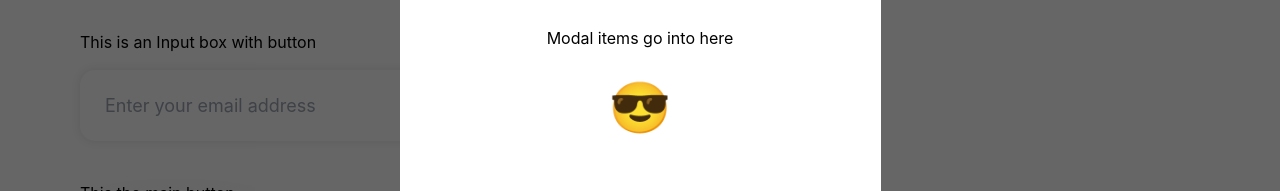
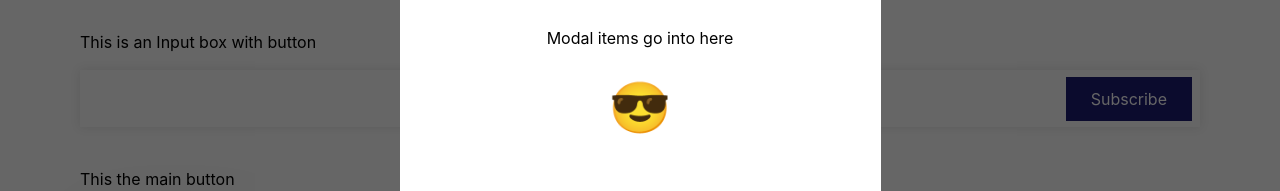
Before and after one commit to blockchainhubafrica/ndu-web-client, a React (Create React App) app: page /components in a window 1280 px wide. Shown: the part 199-390 px from the top of the page. Built offline with nearby package versions, Linux system fonts and the light colour scheme.

Commit message:
--refactor: css styles and html structure updates

```diff
--- a/src/components/Input/input.module.css
+++ b/src/components/Input/input.module.css
@@ -1,6 +1,6 @@
 .container input {
   padding: 10px 10px;
-  border-radius: 10px;
+  border-radius: var(--app-border-radius-1);
   background-color: #fafafa;
   color: #838181;
 }
--- a/src/components/InputWithButton/index.jsx
+++ b/src/components/InputWithButton/index.jsx
@@ -2,16 +2,14 @@ import React from "react";
 import { NormalButton } from "..";
 import styles from "./inputWithButton.module.css";
 
-function InputWithButton() {
+function InputWithButton({ placeHolder }) {
   return (
-    <form className={`${styles.inputWithButton}`}>
-      <input
-        type="text"
-        className={`${styles.inputWithButtonInput}`}
-        placeholder="Enter your email address"
-      />
-      <NormalButton buttonText="Subscribe" />
-    </form>
+    <div className={styles["container"]}>
+      <input type="text" placeHolder={placeHolder} />
+      <div className="hidden md:block">
+        <NormalButton buttonText="Subscribe" />
+      </div>
+    </div>
   );
 }
 
--- a/src/components/InputWithButton/inputWithButton.module.css
+++ b/src/components/InputWithButton/inputWithButton.module.css
@@ -1,22 +1,22 @@
-.inputWithButton{
-    width: 515px;
-    height: 71px;
-    background: #FFFFFF;
-    border-radius: 15px;
+.container {
+  /* width: 515px; */
+  width: 100%;
+  background: #ffffff;
+  border-radius: var(--app-border-radius-sm);
   position: static;
   display: flex;
   align-items: center;
   justify-content: space-between;
-    padding: 0px 10px 0px 25px;
+  padding: 6px 8px;
   box-shadow: 0px 0px 10px #0000001a;
-
 }
 
-.inputWithButtonInput{
-    width: 60%;
+.container input {
+  max-height: 45px;
   font-style: normal;
-    font-size: 18px;
   line-height: 60px;
   background-color: transparent;
   outline: none;
+  padding: 0px 10px;
+  width: 100%;
 }
--- a/src/components/NormalButton/index.jsx
+++ b/src/components/NormalButton/index.jsx
@@ -1,12 +1,11 @@
-import React from 'react'
-import styles from "./normalButton.module.css"
+import React from "react";
+import styles from "./normalButton.module.css";
 
-function NormalButton({buttonText}) {
-    return (
-        <div className={`${styles.normalButton}`}>
-            {buttonText}
-        </div>
-    )
+function NormalButton({ buttonText, className }) {
+  let classes = styles.normalButton;
+  if (className) classes += ` ${className}`;
+
+  return <div className={classes}>{buttonText}</div>;
 }
 
-export  {NormalButton}
+export { NormalButton };
--- a/src/components/NormalButton/normalButton.module.css
+++ b/src/components/NormalButton/normalButton.module.css
@@ -1,11 +1,7 @@
-.normalButton{
-    width: 132px;
-    height: 57px;
-    background: #1C1B72;
-    border-radius: 15px;
-    display: flex;
-    align-items: center;
-    justify-content: center;
-    color: #fff;
-    cursor: pointer;
+.normalButton {
+  padding: 10px 25px;
+  background: #1c1b72;
+  border-radius: var(--app-border-radius-sm);
+  color: #fff;
+  cursor: pointer;
 }
```
Lines whose indentation alone changed are shown as unchanged.
